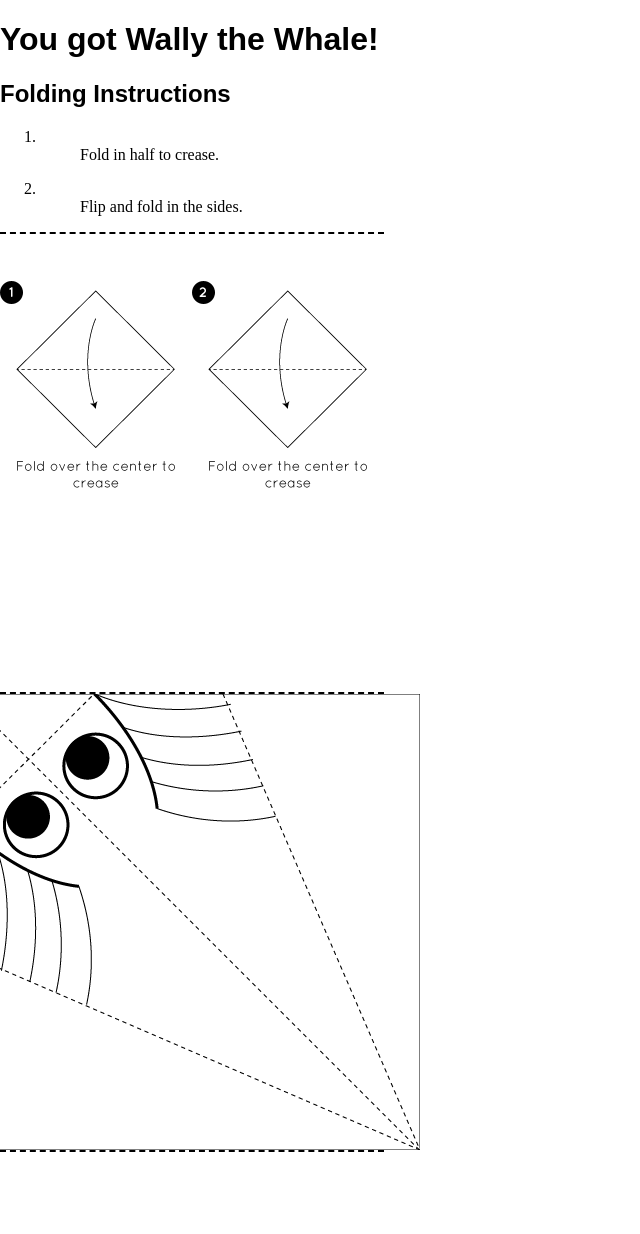
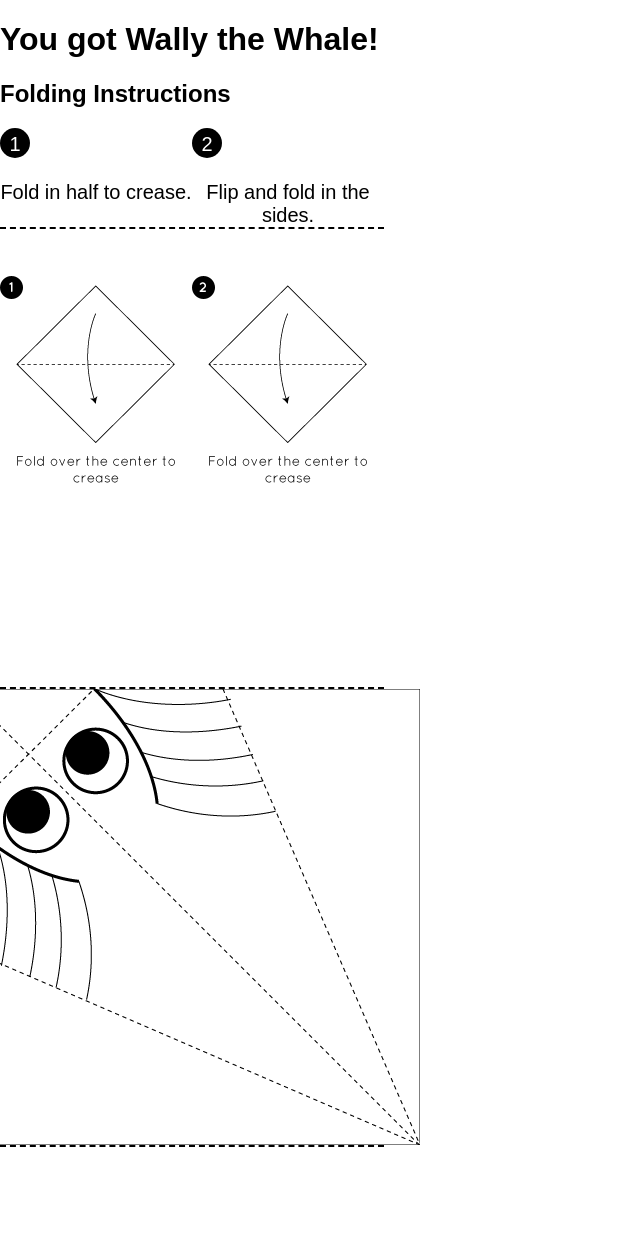
Before and after one commit to bfirsh/paperpets, a Flask app: page /sample/ in a window 1280 px wide. Shown: the whole page, without its empty margins (0-640 px from the left). After the commit the page ends 1147 px from the top, so only its background shows below. Run offline with Flask 2, Linux system fonts and the light colour scheme.

Commit message:
Start on instruction stylin'

```diff
--- a/templates/edition.html
+++ b/templates/edition.html
@@ -4,6 +4,7 @@
   <title>Paper Pet Edition</title>
   <style type="text/css">
     body {
+      font-family:'Quicksand', sans-serif;
       width: 384px;
       padding: 0px;
       margin: 0px;
@@ -11,7 +12,6 @@
 
     h1 {
       word-wrap: break-word;
-      font-family:sans-serif;
     }
 
     .paper {
@@ -28,6 +28,50 @@
       left: -36px;
     }
 
+    .count {
+      display: block;
+      width: 30px;
+      height: 30px;
+      background: black;
+      color: white;
+      text-align: center;
+      line-height: 32px;
+      border-radius: 15px;
+    }
+
+    .instructions {
+      padding: 0;
+      margin: 0;
+    }
+
+    .instructions li {
+      width: 192px;
+      float: left;
+      list-style: none;
+      font-size: 20px;
+    }
+
+    .instructions li figure {
+      margin: 0;
+      padding: 0;
+    }
+
+    .instructions li figcaption {
+      text-align: center;
+    }
+
+    .clearfix:before,
+    .clearfix:after {
+      content: "";
+      display: table;
+    }
+    .clearfix:after {
+      clear: both;
+    }
+    .clearfix {
+      *zoom: 1;
+    }
+
   </style>
 </head>
 <body>
@@ -37,8 +81,9 @@
     <header>
       <h1>Folding Instructions</h1>
     </header>
-    <ol>
+    <ol class="instructions clearfix">
       <li>
+        <span class="count">1</span>
         <figure>
           <img src="" />
           <figcaption>
@@ -47,6 +92,7 @@
         </figure>
       </li>
       <li>
+        <span class="count">2</span>
         <figure>
           <img src="" />
           <figcaption>
```
